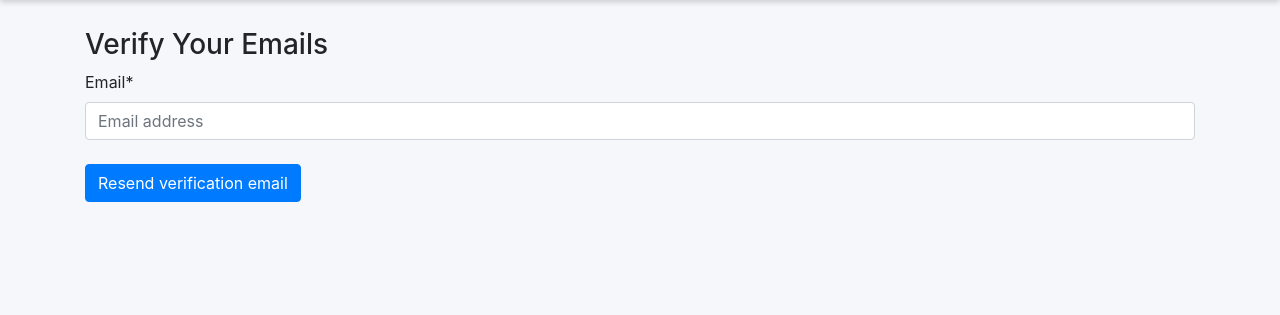
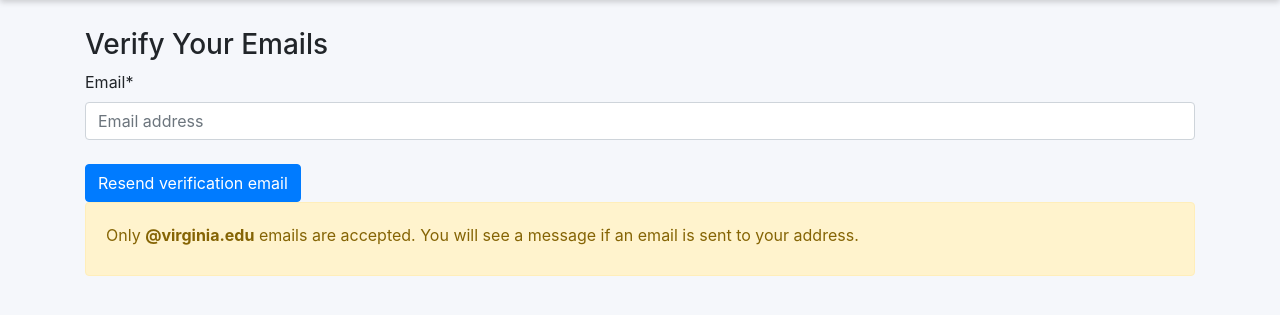
Before and after one commit to yueeez-c/Hoos-mart, a Django app: page /accounts/email/ in a window 1280 px wide. Shown: the part 60-375 px from the top of the page. Run offline with Django 5.2, Linux system fonts and the light colour scheme; the visitor is signed in with stand-in values (Sample User, id 1); data comes from the database, SQL or seed files in the repository; data that the repository does not hold is empty; some libraries are stand-ins or nearby versions.

Commit message:
Updated email templates

```diff
--- a/templates/account/email.html
+++ b/templates/account/email.html
@@ -8,10 +8,17 @@
     <form method="POST" action="{% url 'account_email' %}">
         {% csrf_token %}
         {{ form|crispy }}
-
-        <button class="btn btn-primary mt-2" type="submit" name="action_add">
+        <button class="btn btn-primary mt-2" type="submit" name="action_send">
             Resend verification email
         </button>
+        <div class="alert alert-warning" role="alert">
+
+    <h4 class="alert-heading"><i class="bi bi-exclamation-triangle-fill"></i></h4>
+    <p>
+        Only <strong>@virginia.edu</strong> emails are accepted.
+        You will see a message if an email is sent to your address.
+    </p>
+</div>
     </form>
 </div>
 {% endblock %}
```
